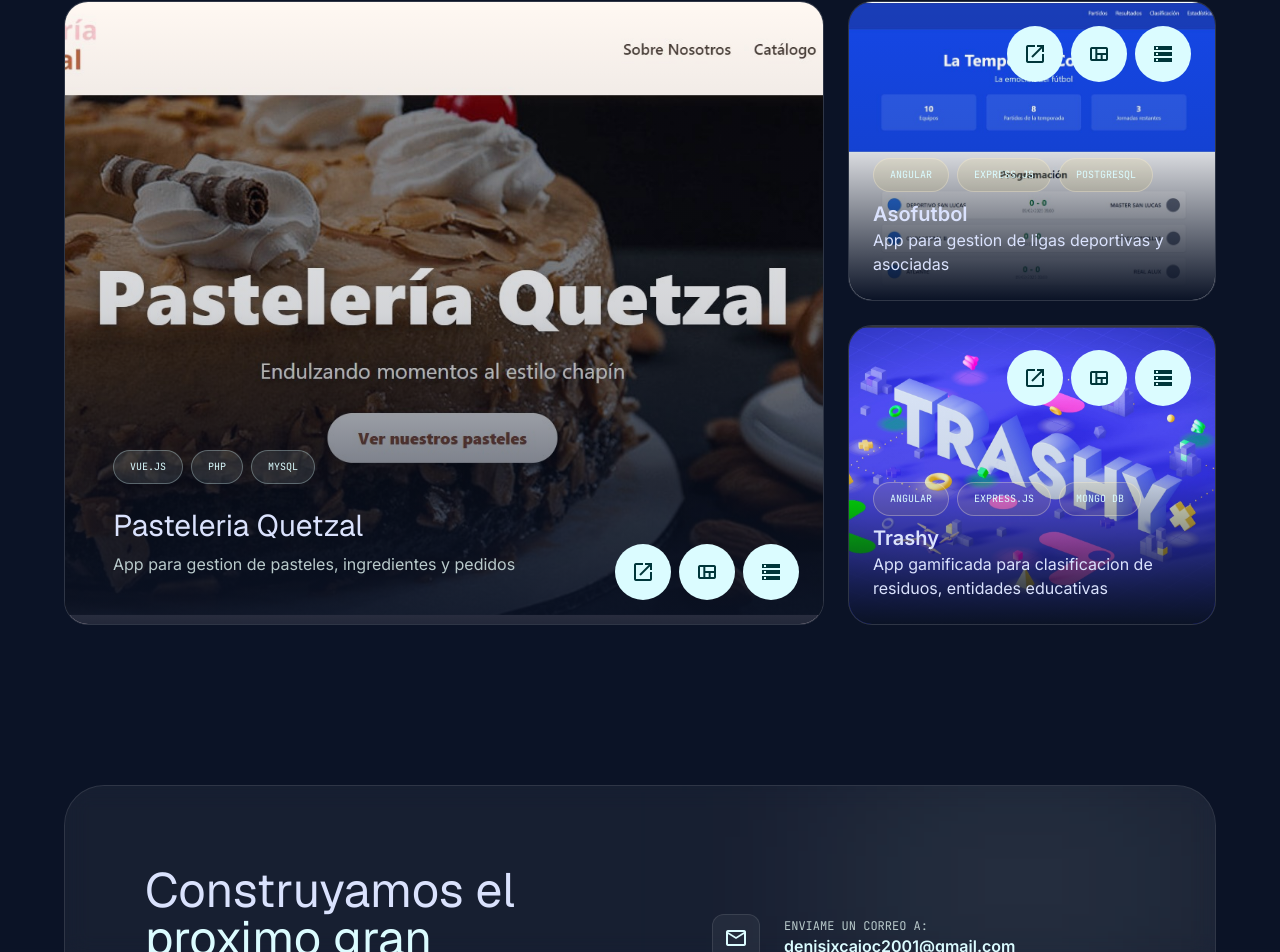
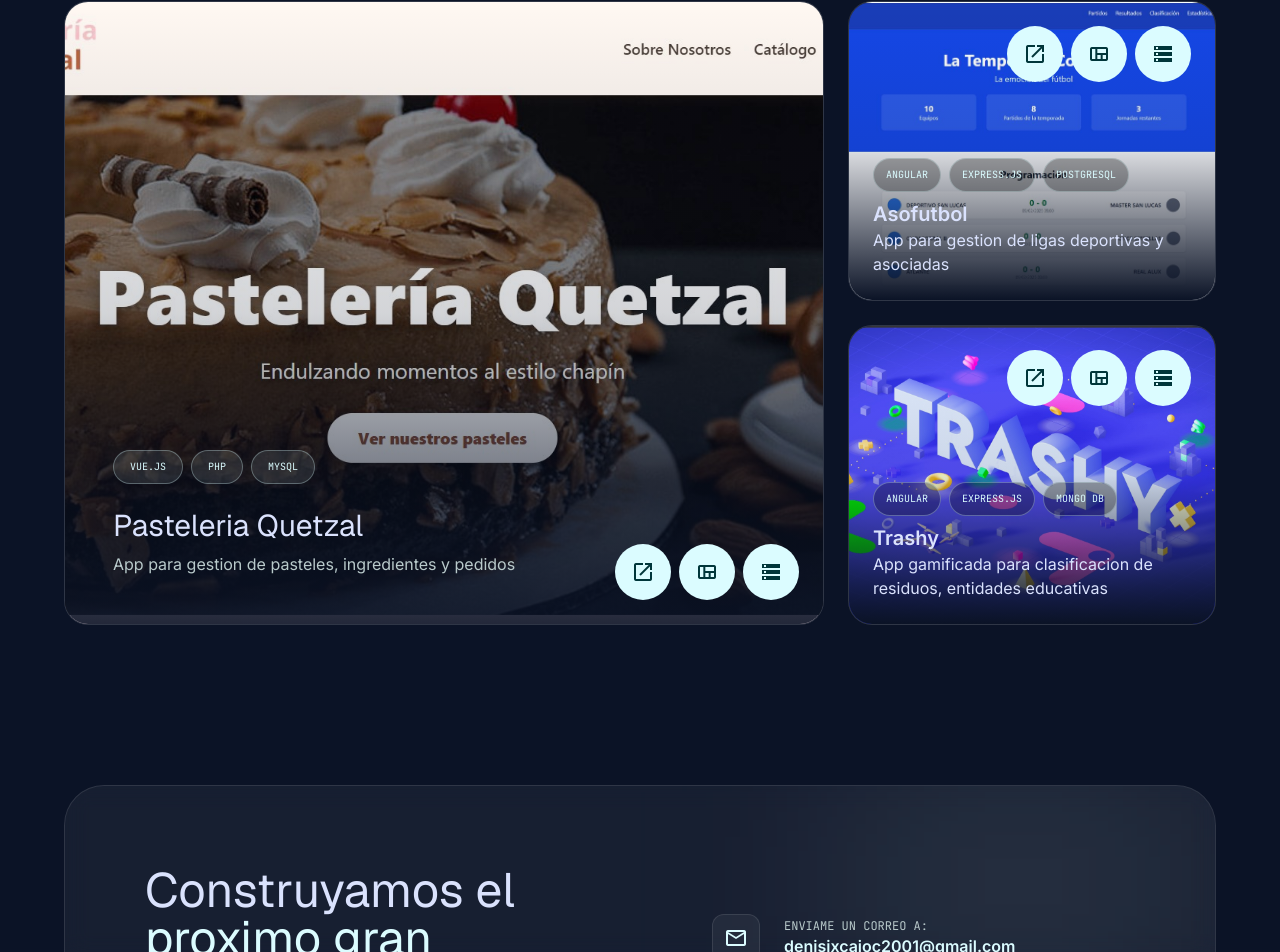
Before and after one commit to ixcajoc/portafolio, an Angular app: page /#/home in a window 1280 px wide. Shown: the part 1961-2913 px from the top of the page. Built offline with nearby package versions, Linux system fonts and the light colour scheme.

Commit message:
fix: adapting the bg of the tech descripcion for each card project in proyec Section and Project page

```diff
--- a/src/app/components/proyects-section/proyects-section.component.html
+++ b/src/app/components/proyects-section/proyects-section.component.html
@@ -65,7 +65,7 @@
                 <div class="absolute bottom-0 left-0 p-md  ">
                   <div class="flex gap-xs">
                     <span
-                      class="px-sm py-1 bg-tertiary-container/10 border border-tertiary/30 rounded-full font-label-caps text-[10px] text-primary uppercase mb-xs inline-block"
+                      class="px-3 py-1 bg-black/30 border border-primary/30 rounded-full font-label-caps text-[10px] text-primary uppercase mb-xs inline-block"
                       *ngFor="let tech of proyect.technologies">{{tech}}
                     </span>
 
--- a/src/app/pages/proyect-page/proyect-page.component.html
+++ b/src/app/pages/proyect-page/proyect-page.component.html
@@ -31,7 +31,7 @@
                 <div class="absolute bottom-0 left-0 p-md  ">
                   <div class="flex gap-xs">
                     <span
-                      class="px-sm py-1 bg-tertiary-container/10 border border-tertiary/30 rounded-full font-label-caps text-[10px] text-primary uppercase mb-xs inline-block"
+                      class="px-3 py-1 bg-black/30 border border-primary/30 rounded-full font-label-caps text-[10px] text-primary uppercase mb-xs inline-block"
                       *ngFor="let tech of proyect.technologies">{{tech}}
                     </span>
 
```
